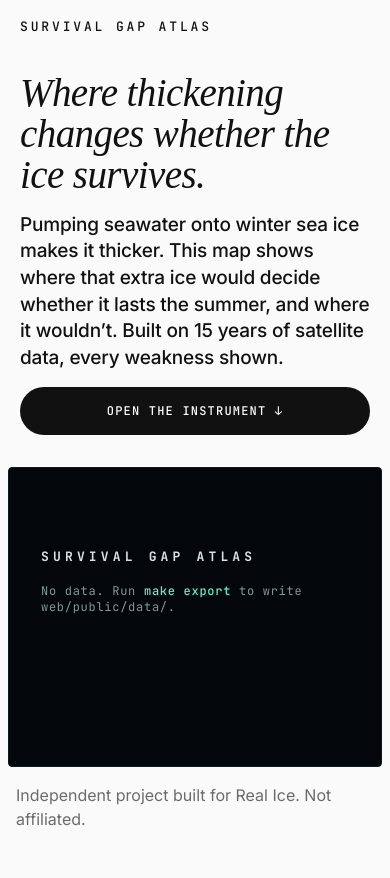
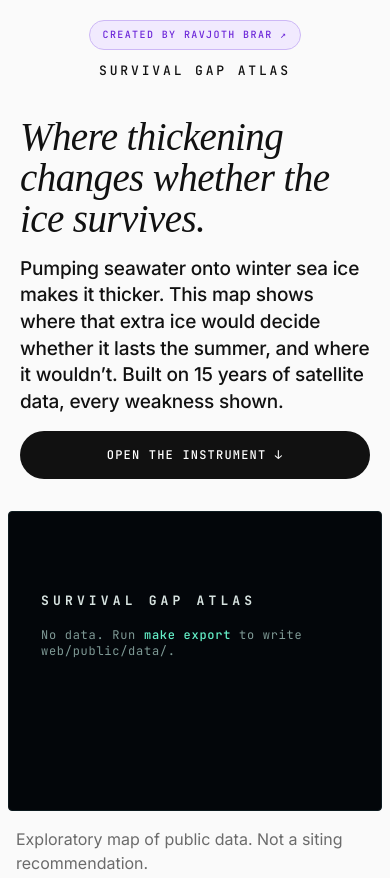
Before and after one commit to ravjothbrar/real_ice, a website built with Vite: page web/index.html in a window 390 px wide. Shown: the top 878 px of the page. Built offline with nearby package versions, Linux system fonts and the light colour scheme; files whose address does not match are found by name.

Commit message:
Remove affiliation lines; add lilac 'Created by Ravjoth Brar' tag linking to ravjothbrar.com
Co-Authored-By: Claude Opus 5.5 <noreply@anthropic.com>
Claude-Session: https://claude.ai/code/session_01QJXv4bJ5bHXVYWzA2mFamV

```diff
--- a/web/src/main.ts
+++ b/web/src/main.ts
@@ -13,7 +13,7 @@ app.innerHTML = `
   <div class="page-top"></div>
   <section class="inst-wrap" aria-label="Instrument">
     <div class="inst" id="instrument"></div>
-    <p class="attr-line">Independent project built for Real Ice. Not affiliated.</p>
+    <p class="attr-line">Exploratory map of public data. Not a siting recommendation.</p>
   </section>
   <div class="page-rest"></div>`;
 const instEl = document.getElementById('instrument')!;
--- a/web/src/page.ts
+++ b/web/src/page.ts
@@ -14,6 +14,7 @@ export function heroHTML(a: Atlas | null): string {
   return `
   <nav class="topnav" aria-label="Sections">
     <a class="mark" href="#top">SURVIVAL GAP ATLAS</a>
+    <a class="maker" href="https://ravjothbrar.com" target="_blank" rel="noopener">CREATED BY RAVJOTH BRAR ↗</a>
     <div class="navlinks"><a href="#instrument">&gt; instrument</a><a href="#method">&gt; method</a><a href="#evidence">&gt; evidence</a><a href="#limits">&gt; limits</a><a href="#spec">&gt; spec</a></div>
   </nav>
   <section class="hero" id="top">
@@ -150,7 +151,7 @@ export function footerHTML(a: Atlas | null): string {
   const src = a?.manifest.sources ?? [];
   return `
   <footer class="foot">
-    <p class="attr">Independent project built for Real Ice. Not affiliated.</p>
+    <p class="attr">Created by <a href="https://ravjothbrar.com">Ravjoth Brar</a>.</p>
     <div class="credit-hero">
       <div class="label">[Thickness data]</div>
       <p>Daily 25 km ICESat-2 + SMOS/SMAP Gaussian-process sea-ice thickness, 2018–2025, by <b>Petty, Cardinale, Tsamados, Gregory and Cabaj</b>. Zenodo, doi:<a href="https://doi.org/10.5281/zenodo.22147361">10.5281/zenodo.22147361</a> →</p>
--- a/web/src/style.css
+++ b/web/src/style.css
@@ -52,6 +52,14 @@ button { font: inherit; color: inherit; }
   padding: 28px var(--gut);
   font: 500 13px/1 var(--mono);
 }
+.maker {
+  position: absolute; left: 50%; transform: translateX(-50%);
+  display: inline-flex; align-items: center; height: 32px; padding: 0 16px; border-radius: 999px;
+  background: #F1EAFE; color: #6D28D9; border: 1px solid #CDB8F6; text-decoration: none;
+  font: 500 11px/1 var(--mono); letter-spacing: 0.14em; white-space: nowrap;
+}
+.maker:hover { background: #E7DBFD; color: #5B21B6; }
+.attr a { color: inherit; text-underline-offset: 6px; }
 .topnav .mark { letter-spacing: 0.22em; text-decoration: none; color: var(--pg-text); }
 .navlinks { display: flex; gap: 22px; }
 .navlinks a { text-decoration: none; color: var(--pg-text); letter-spacing: 0.02em; }
@@ -386,7 +394,8 @@ input[type='range']::-moz-range-thumb { width: 12px; height: 12px; background: v
 @media (max-width: 899px) {
   :root { --gut: 20px; }
   body { font-size: 17px; }
-  .topnav { padding: 20px var(--gut); flex-wrap: wrap; }
+  .topnav { padding: 20px var(--gut); flex-direction: column-reverse; align-items: center; gap: 14px; }
+  .maker { position: static; transform: none; height: 30px; padding: 0 12px; font-size: 10px; }
   .navlinks { display: none; }
   .hero { padding: 20px var(--gut) 32px; }
   .statement { font-size: clamp(34px, 10vw, 48px); white-space: normal; }
```
Also changed, not shown: web/index.html (+2 -2 lines), README.md.
